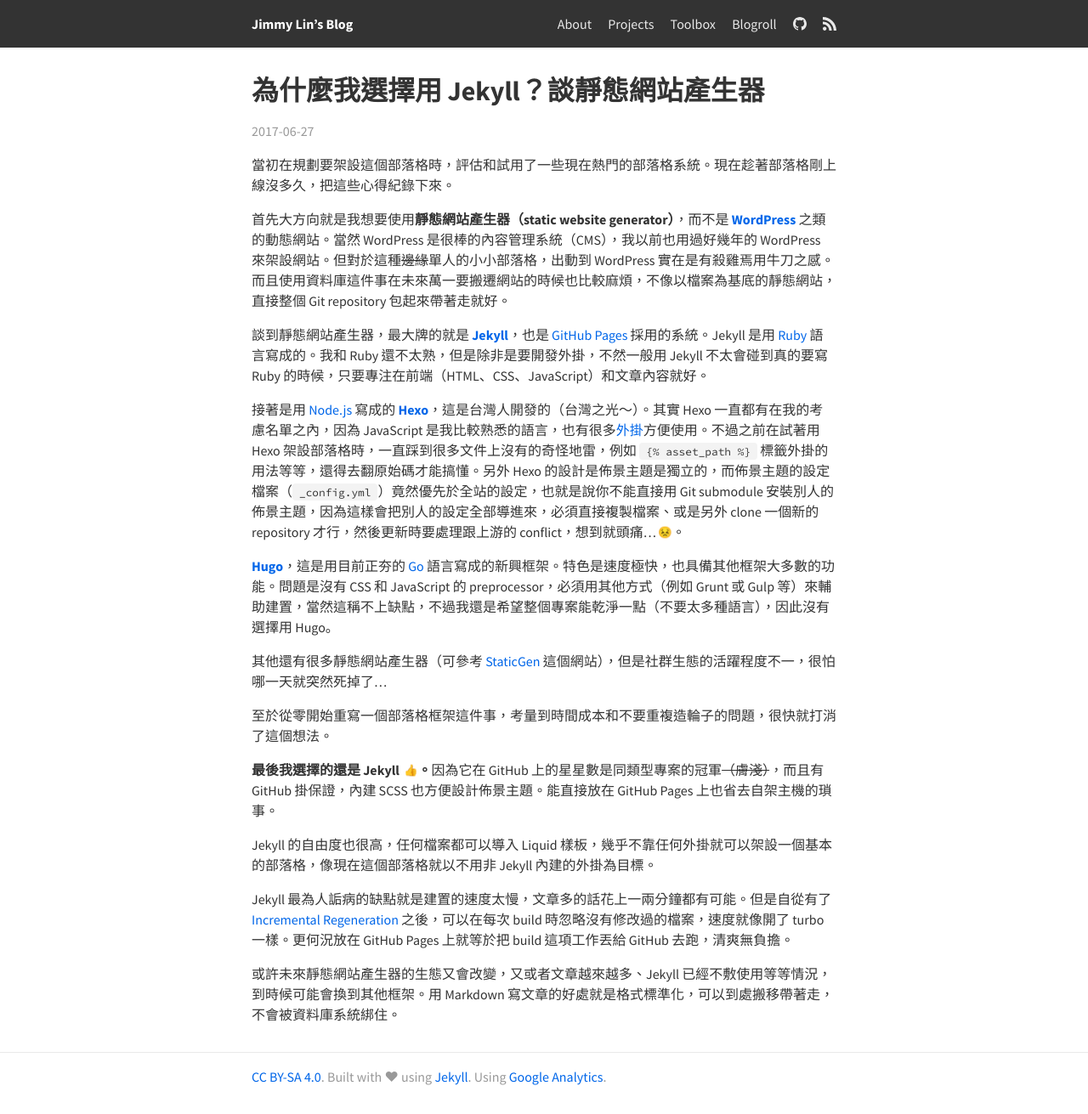
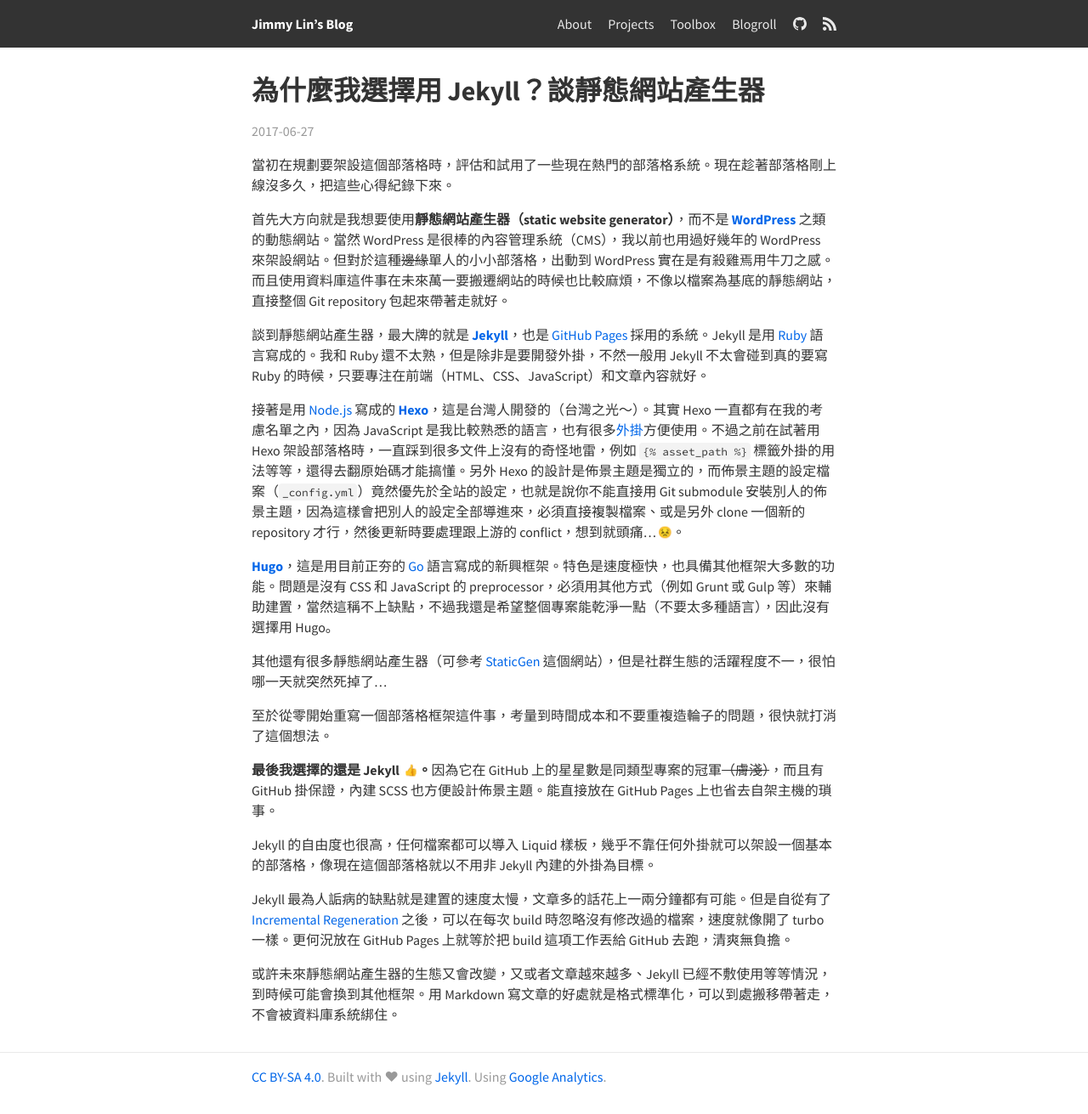
Before and after one commit to mnghsn/jmln.tw, a Jekyll site: the page built from _posts/2017-06-27-why-i-choose-jekyll.md, in a window 1280 px wide. Shown: the whole page at 85% size. Built offline with Jekyll 4.4.1, drawn with Linux system fonts in a browser that asks for light colours; emoji names are drawn with the system emoji font; comment, search, counter and statistics services are not loaded.

Commit message:
Reduce inline code horizontal paddings

```diff
--- a/_sass/_typography.scss
+++ b/_sass/_typography.scss
@@ -119,7 +119,7 @@
 }
 
 code {
-  padding: ($spacer-xs / 2) $spacer-sm;
+  padding: ($spacer-xs / 2) $spacer-xs;
   border-radius: $border-radius;
   background-color: $color-background-faded;
   color: $color-text;
@@ -150,7 +150,7 @@
 }
 
 kbd {
-  padding: ($spacer-xs / 2) $spacer-sm;
+  padding: ($spacer-xs / 2) $spacer-xs;
   border: 1px solid $color-border;
   border-radius: $border-radius;
   box-shadow: inset 0 -1px 1px transparentize($color-black, 0.8);
@@ -160,7 +160,7 @@
 }
 
 samp {
-  padding: ($spacer-xs / 2) $spacer-sm;
+  padding: ($spacer-xs / 2) $spacer-xs;
   border-radius: $border-radius;
   background-color: $color-black;
   color: $color-white;
```
